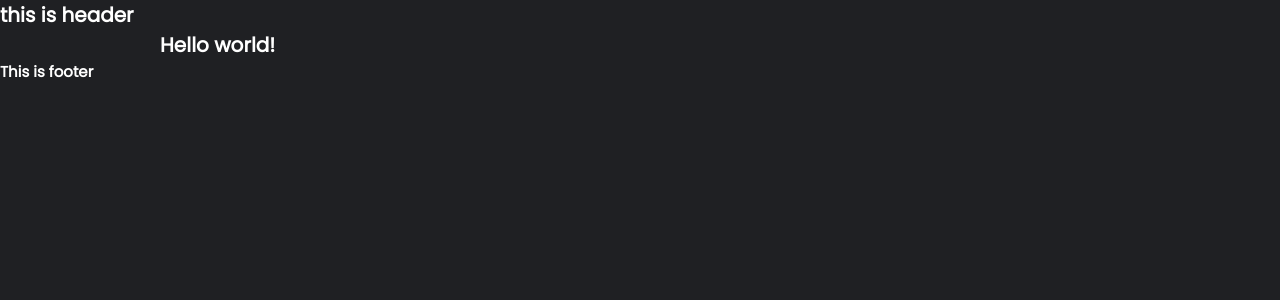
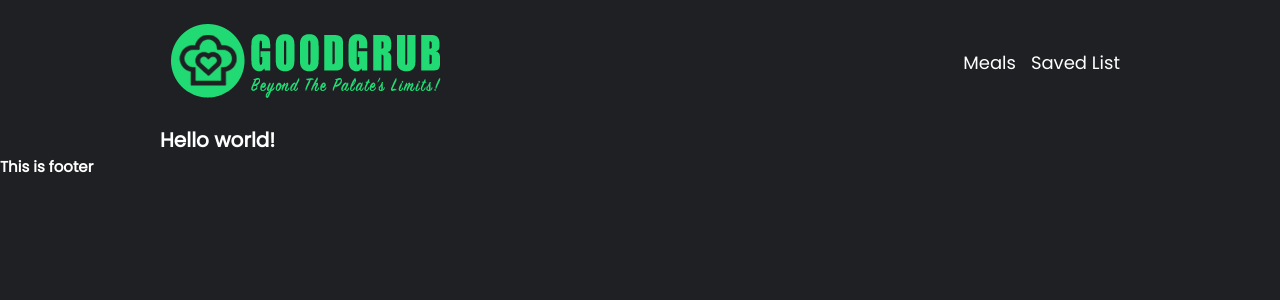
Before and after one commit to chelseaharris137/GoodGrub, a Next.js app: page / in a window 1280 px wide. Shown: the top 300 px of the page. Built offline with nearby package versions, Linux system fonts and the light colour scheme; a web font is replaced by a local one.

Commit message:
Add navbar component

```diff
--- a/src/components/layout/Layout.js
+++ b/src/components/layout/Layout.js
@@ -1,12 +1,13 @@
-import React, { Fragment} from "react";
+import { Navbar } from "./Navbar";
+import React, { Fragment } from "react";
 import classes from './Layout.module.scss';
 
 export const Layout = ({ children }) => {
   return (
     <Fragment>
-      <h1>this is header</h1>
+      <div className={classes.container}>
+        <Navbar />
 
-      <div className={classes.container}>
         {children}
       </div>
 
--- /dev/null
+++ b/src/components/layout/Navbar.js
@@ -0,0 +1,25 @@
+import { logo } from '../../images';
+import Image from 'next/image';
+import Link from 'next/link';
+import React from 'react';
+import classes from './Navbar.module.scss'
+
+export const Navbar = () => {
+  return (
+    <nav className={classes.navbar}>
+      <Link href="/" className={classes.logo}>
+          <Image src={logo} alt="GoodGrub" />
+      </Link>
+
+      <ul className={classes.navLinks}>
+        <li>
+           <Link href="/meals">Meals</Link>
+        </li>
+
+         <li>
+           <Link href="/savedMeals">Saved List</Link>
+         </li>
+      </ul>
+    </nav>
+  );
+};
--- /dev/null
+++ b/src/components/layout/Navbar.module.scss
@@ -0,0 +1,22 @@
+.navbar {
+	display: flex;
+	justify-content: space-between;
+	align-items: center;
+	padding: 1rem 0;
+}
+
+.logo {
+	max-width: 150px;
+}
+
+.navLinks {
+	display: flex;
+	gap: 1.5rem;
+	li {
+		display: inline-block;
+	}
+	a {
+		font-size: 1.8rem;
+		display: inline-block;
+	}
+}
--- /dev/null
+++ b/src/images/index.js
@@ -0,0 +1 @@
+export * as logo from './logo.png';
```
Also changed, not shown: src/images/logo.png (added).
